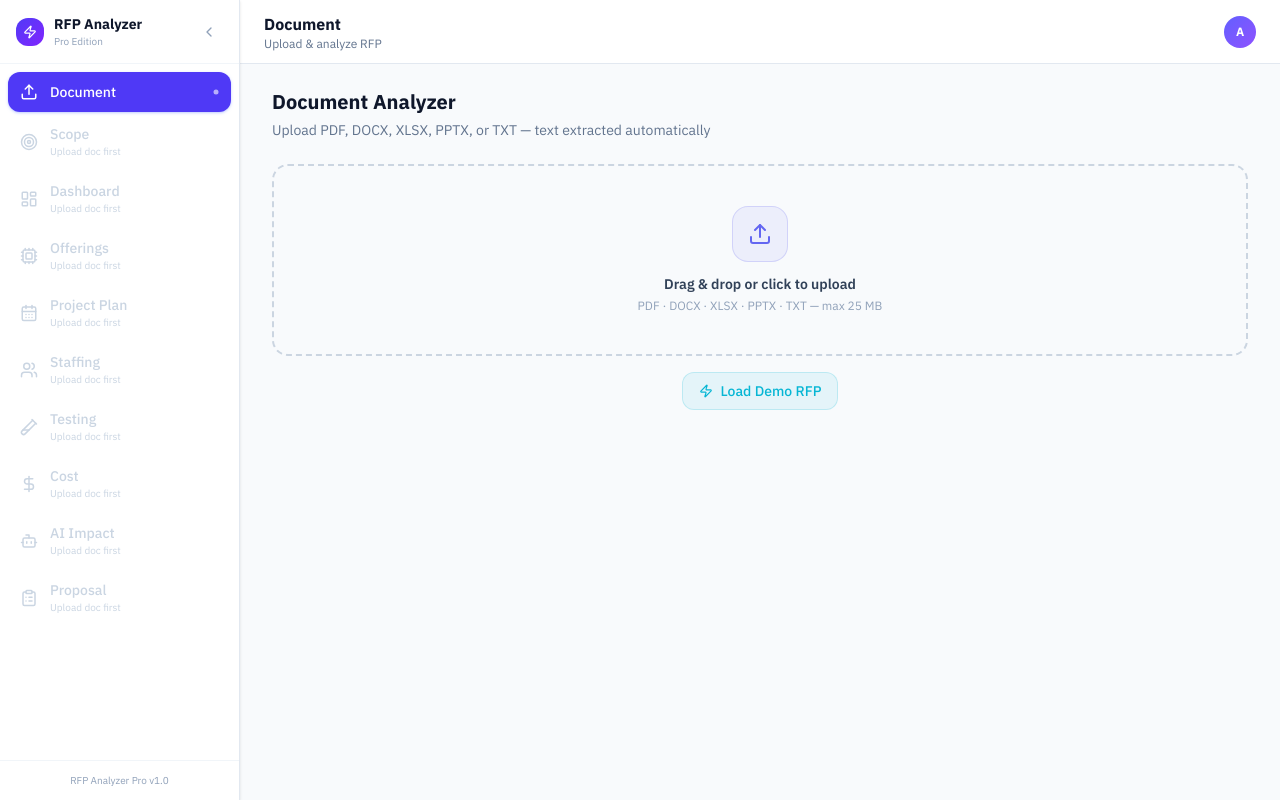
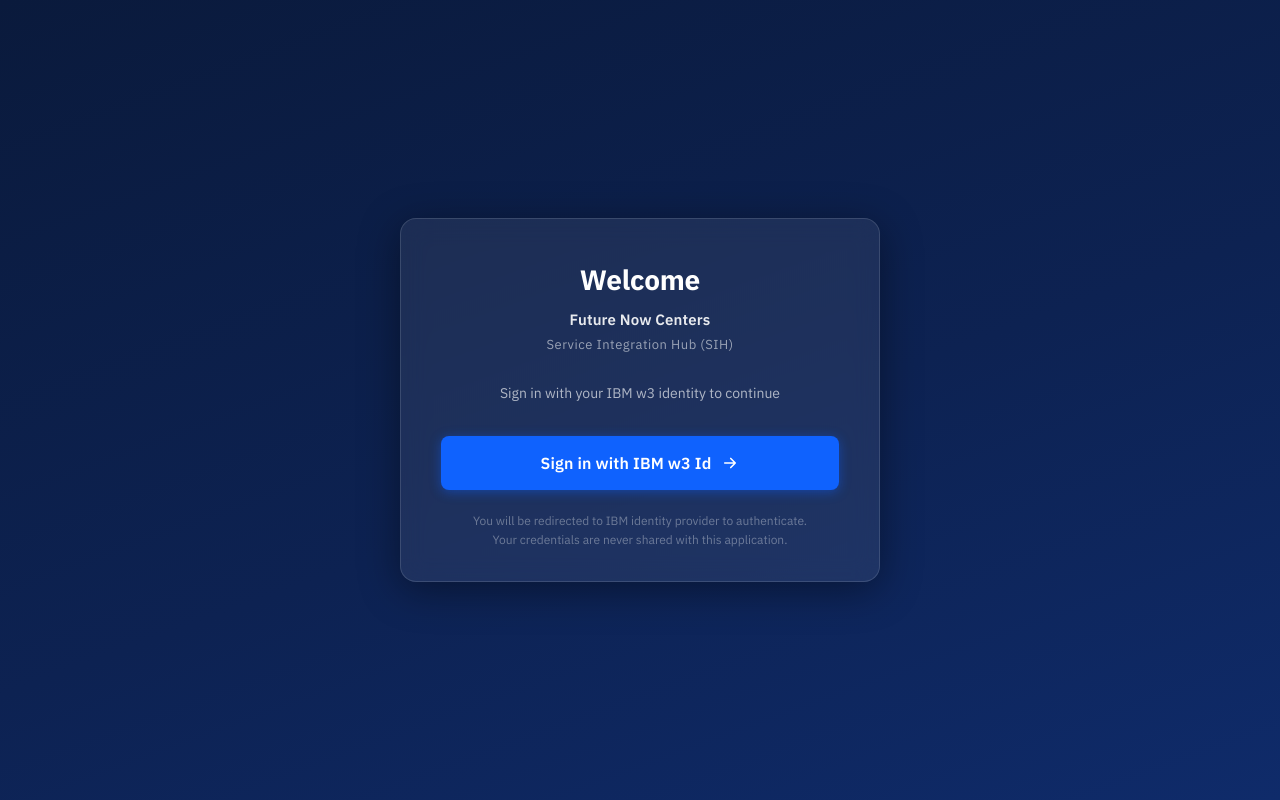
Before and after one commit to Eklavya2006/rfp-analyzer-pro, a Next.js app: page /praddeeplambba-sih-connect/ in a window 1280 px wide. Built offline with nearby package versions, Linux system fonts and the light colour scheme.

Commit message:
fix: welcome screen — Welcome / Future Now Centers / SIH on three separate lines

```diff
--- a/src/components/WelcomeScreen.tsx
+++ b/src/components/WelcomeScreen.tsx
@@ -1,201 +1,164 @@
 'use client';
-// WelcomeScreen — full-screen IBM blue splash shown once per session.
-// Audio: Web Audio API synthesised IBM-style chime — no external files required.
-import React, { useEffect, useRef, useState } from 'react';
-
-// IBM Blue palette
-const IBM = {
-  blue:       '#0F62FE',   // IBM Blue 60
-  blueDark:   '#0043CE',   // IBM Blue 70
-  blueDeep:   '#001D6C',   // IBM Blue 90
-  white:      '#FFFFFF',
-  whiteAlpha: 'rgba(255,255,255,0.12)',
-  cyan:       '#1192E8',   // IBM Cyan 50
-};
-
-// ── Synthesised IBM-style welcome chime ───────────────────────
-// Three rising tones: E4 → G#4 → B4 (IBM brand-adjacent warmth)
-function playWelcomeChime() {
-  try {
-    const ctx = new (window.AudioContext || (window as unknown as { webkitAudioContext: typeof AudioContext }).webkitAudioContext)();
-    const master = ctx.createGain();
-    master.gain.setValueAtTime(0.18, ctx.currentTime);
-    master.connect(ctx.destination);
-
-    const notes = [
-      { freq: 329.63, start: 0.0,  dur: 0.55 },   // E4
-      { freq: 415.30, start: 0.32, dur: 0.55 },   // G#4
-      { freq: 493.88, start: 0.62, dur: 0.90 },   // B4
-    ];
-
-    notes.forEach(({ freq, start, dur }) => {
-      const osc  = ctx.createOscillator();
-      const gain = ctx.createGain();
-      osc.type = 'sine';
-      osc.frequency.setValueAtTime(freq, ctx.currentTime + start);
-      gain.gain.setValueAtTime(0, ctx.currentTime + start);
-      gain.gain.linearRampToValueAtTime(0.9, ctx.currentTime + start + 0.04);
-      gain.gain.exponentialRampToValueAtTime(0.001, ctx.currentTime + start + dur);
-      osc.connect(gain);
-      gain.connect(master);
-      osc.start(ctx.currentTime + start);
-      osc.stop(ctx.currentTime + start + dur + 0.05);
-    });
-
-    // Soft pad behind the melody
-    const pad  = ctx.createOscillator();
-    const padG = ctx.createGain();
-    pad.type = 'sine';
-    pad.frequency.setValueAtTime(164.81, ctx.currentTime);   // E3
-    padG.gain.setValueAtTime(0, ctx.currentTime);
-    padG.gain.linearRampToValueAtTime(0.25, ctx.currentTime + 0.1);
-    padG.gain.exponentialRampToValueAtTime(0.001, ctx.currentTime + 1.8);
-    pad.connect(padG);
-    padG.connect(master);
-    pad.start(ctx.currentTime);
-    pad.stop(ctx.currentTime + 2.0);
-  } catch {
-    // AudioContext not available — silent fallback
-  }
-}
+// WelcomeScreen — IBM w3Id-style login card.
+// No audio. User must click "Sign in with IBM w3 Id" to enter.
+import React, { useEffect, useState } from 'react';
 
 interface WelcomeScreenProps {
   onDone: () => void;
 }
 
 export default function WelcomeScreen({ onDone }: WelcomeScreenProps) {
-  const [phase, setPhase] = useState<'in' | 'hold' | 'out'>('in');
-  const timerRef = useRef<ReturnType<typeof setTimeout> | null>(null);
+  const [visible, setVisible] = useState(false);
+  const [pressing, setPressing] = useState(false);
 
+  // Fade in on mount
   useEffect(() => {
-    // Play chime immediately (requires user-gesture context in some browsers;
-    // the component mounts on first interaction so AudioContext is usually unlocked)
-    playWelcomeChime();
+    const t = setTimeout(() => setVisible(true), 40);
+    return () => clearTimeout(t);
+  }, []);
 
-    // Sequence: fade-in 0.6s → hold 2.4s → fade-out 0.8s → done
-    timerRef.current = setTimeout(() => setPhase('hold'), 600);
-    const t2 = setTimeout(() => setPhase('out'), 3000);
-    const t3 = setTimeout(() => onDone(), 3800);
-    return () => {
-      if (timerRef.current) clearTimeout(timerRef.current);
-      clearTimeout(t2);
-      clearTimeout(t3);
-    };
-  }, [onDone]);
-
-  const dismiss = () => {
-    setPhase('out');
-    if (timerRef.current) clearTimeout(timerRef.current);
-    setTimeout(onDone, 400);
+  const handleSignIn = () => {
+    setPressing(false);
+    setVisible(false);
+    setTimeout(onDone, 320);
   };
 
   return (
     <div
-      onClick={dismiss}
       style={{
         position: 'fixed', inset: 0, zIndex: 9999,
-        background: `linear-gradient(160deg, ${IBM.blueDeep} 0%, ${IBM.blueDark} 40%, ${IBM.blue} 100%)`,
-        display: 'flex', flexDirection: 'column',
-        alignItems: 'center', justifyContent: 'center',
-        cursor: 'pointer', userSelect: 'none',
-        opacity: phase === 'in' ? 0 : phase === 'hold' ? 1 : 0,
-        transition: phase === 'in'
-          ? 'opacity 0.6s ease-out'
-          : phase === 'out'
-          ? 'opacity 0.8s ease-in'
-          : 'none',
+        // IBM dark navy — matches the screenshot background
+        background: 'linear-gradient(160deg, #0a1a3c 0%, #0d2252 55%, #0f2b6a 100%)',
+        display: 'flex',
+        alignItems: 'center',
+        justifyContent: 'center',
+        opacity: visible ? 1 : 0,
+        transition: 'opacity 0.3s ease',
       }}
     >
-      {/* ── Radial glow behind logo ── */}
-      <div style={{
-        position: 'absolute', inset: 0, pointerEvents: 'none',
-        background: 'radial-gradient(ellipse 60% 50% at 50% 50%, rgba(17,146,232,0.22) 0%, transparent 70%)',
-      }} />
+      {/* ── Login card ── */}
+      <div
+        style={{
+          width: '100%',
+          maxWidth: 480,
+          margin: '0 20px',
+          // Card background: slightly lighter navy with subtle glass border — matches screenshot
+          background: 'rgba(255,255,255,0.07)',
+          border: '1px solid rgba(255,255,255,0.13)',
+          borderRadius: 16,
+          padding: '40px 40px 32px',
+          display: 'flex',
+          flexDirection: 'column',
+          alignItems: 'center',
+          gap: 0,
+          backdropFilter: 'blur(12px)',
+          boxShadow: '0 8px 40px rgba(0,0,0,0.4)',
+        }}
+      >
+        {/* ── "Welcome" heading ── */}
+        <h1 style={{
+          margin: '0 0 8px',
+          fontSize: 28,
+          fontWeight: 700,
+          color: '#FFFFFF',
+          letterSpacing: '-0.2px',
+          fontFamily: "'IBM Plex Sans', system-ui, sans-serif",
+          textAlign: 'center',
+        }}>
+          Welcome
+        </h1>
 
-      {/* ── IBM 8-bar logo mark (SVG inline) ── */}
-      <svg
-        viewBox="0 0 60 24" width={80} height={32}
-        style={{ marginBottom: 28, opacity: 0.95 }}
-        aria-label="IBM"
-      >
-        {/* Simplified IBM horizontal bar motif */}
-        {[0,1,2,3,4,5,6,7].map(i => (
-          <rect key={i}
-            x={i * 7.5} y={0} width={6} height={24}
-            fill={IBM.white} opacity={i % 2 === 0 ? 1 : 0.55}
-            rx={1}
-          />
-        ))}
-      </svg>
+        {/* ── Future Now Centers ── */}
+        <p style={{
+          margin: '0 0 4px',
+          fontSize: 15,
+          fontWeight: 600,
+          color: 'rgba(255,255,255,0.90)',
+          textAlign: 'center',
+          fontFamily: "'IBM Plex Sans', system-ui, sans-serif",
+          letterSpacing: '0.01em',
+        }}>
+          Future Now Centers
+        </p>
 
-      {/* ── Main headline ── */}
-      <div style={{ textAlign: 'center', padding: '0 24px' }}>
-        <h1 style={{
-          fontSize: 'clamp(28px, 5vw, 52px)',
-          fontWeight: 700,
-          color: IBM.white,
-          letterSpacing: '-0.5px',
-          lineHeight: 1.15,
-          margin: 0,
+        {/* ── Service Integration Hub (SIH) ── */}
+        <p style={{
+          margin: '0 0 28px',
+          fontSize: 13,
+          fontWeight: 400,
+          color: 'rgba(255,255,255,0.55)',
+          textAlign: 'center',
+          fontFamily: "'IBM Plex Sans', system-ui, sans-serif",
+          letterSpacing: '0.04em',
+        }}>
+          Service Integration Hub (SIH)
+        </p>
+
+        {/* ── Sub-line ── */}
+        <p style={{
+          margin: '0 0 32px',
+          fontSize: 14,
+          color: 'rgba(255,255,255,0.65)',
+          textAlign: 'center',
+          lineHeight: 1.5,
           fontFamily: "'IBM Plex Sans', system-ui, sans-serif",
         }}>
-          Future Now Centers
-        </h1>
+          Sign in with your IBM w3 identity to continue
+        </p>
 
-        {/* ── Sub-headline on its own line ── */}
-        <h2 style={{
-          fontSize: 'clamp(15px, 2.5vw, 26px)',
-          fontWeight: 400,
-          color: 'rgba(255,255,255,0.80)',
-          letterSpacing: '0.06em',
-          textTransform: 'uppercase',
-          margin: '10px 0 0',
+        {/* ── Sign-in button ── */}
+        <button
+          onMouseDown={() => setPressing(true)}
+          onMouseUp={handleSignIn}
+          onMouseLeave={() => setPressing(false)}
+          onTouchStart={() => setPressing(true)}
+          onTouchEnd={handleSignIn}
+          style={{
+            width: '100%',
+            padding: '15px 24px',
+            borderRadius: 8,
+            border: 'none',
+            background: pressing
+              ? '#0043CE'   // IBM Blue 70 on press
+              : '#0F62FE',  // IBM Blue 60
+            color: '#FFFFFF',
+            fontSize: 16,
+            fontWeight: 600,
+            fontFamily: "'IBM Plex Sans', system-ui, sans-serif",
+            cursor: 'pointer',
+            display: 'flex',
+            alignItems: 'center',
+            justifyContent: 'center',
+            gap: 10,
+            transition: 'background 0.12s ease, transform 0.1s ease',
+            transform: pressing ? 'scale(0.985)' : 'scale(1)',
+            letterSpacing: '0.01em',
+            boxShadow: pressing
+              ? 'none'
+              : '0 2px 12px rgba(15,98,254,0.45)',
+          }}
+        >
+          Sign in with IBM w3 Id
+          {/* Arrow → */}
+          <svg width="18" height="18" viewBox="0 0 24 24" fill="none" stroke="currentColor" strokeWidth="2.2" strokeLinecap="round" strokeLinejoin="round">
+            <path d="M5 12h14M13 6l6 6-6 6" />
+          </svg>
+        </button>
+
+        {/* ── Privacy disclaimer ── */}
+        <p style={{
+          margin: '22px 0 0',
+          fontSize: 12,
+          color: 'rgba(255,255,255,0.35)',
+          textAlign: 'center',
+          lineHeight: 1.55,
           fontFamily: "'IBM Plex Sans', system-ui, sans-serif",
+          maxWidth: 340,
         }}>
-          Service Integration Hub&nbsp;
-          <span style={{
-            fontWeight: 700,
-            color: IBM.white,
-            background: IBM.whiteAlpha,
-            borderRadius: 4,
-            padding: '1px 8px',
-            letterSpacing: '0.12em',
-          }}>
-            (SIH)
-          </span>
-        </h2>
+          You will be redirected to IBM identity provider to authenticate. Your
+          credentials are never shared with this application.
+        </p>
       </div>
-
-      {/* ── Thin horizontal rule ── */}
-      <div style={{
-        width: 'clamp(80px, 12vw, 120px)', height: 2,
-        background: `linear-gradient(90deg, transparent, ${IBM.cyan}, transparent)`,
-        margin: '28px 0',
-        borderRadius: 1,
-      }} />
-
-      {/* ── Product label ── */}
-      <p style={{
-        fontSize: 13,
-        color: 'rgba(255,255,255,0.55)',
-        letterSpacing: '0.18em',
-        textTransform: 'uppercase',
-        margin: 0,
-        fontFamily: "'IBM Plex Sans', system-ui, sans-serif",
-      }}>
-        RFP Analyzer Pro
-      </p>
-
-      {/* ── Click-to-skip hint ── */}
-      <p style={{
-        position: 'absolute', bottom: 28,
-        fontSize: 11,
-        color: 'rgba(255,255,255,0.30)',
-        letterSpacing: '0.1em',
-        margin: 0,
-      }}>
-        Click anywhere to continue
-      </p>
     </div>
   );
 }
```
